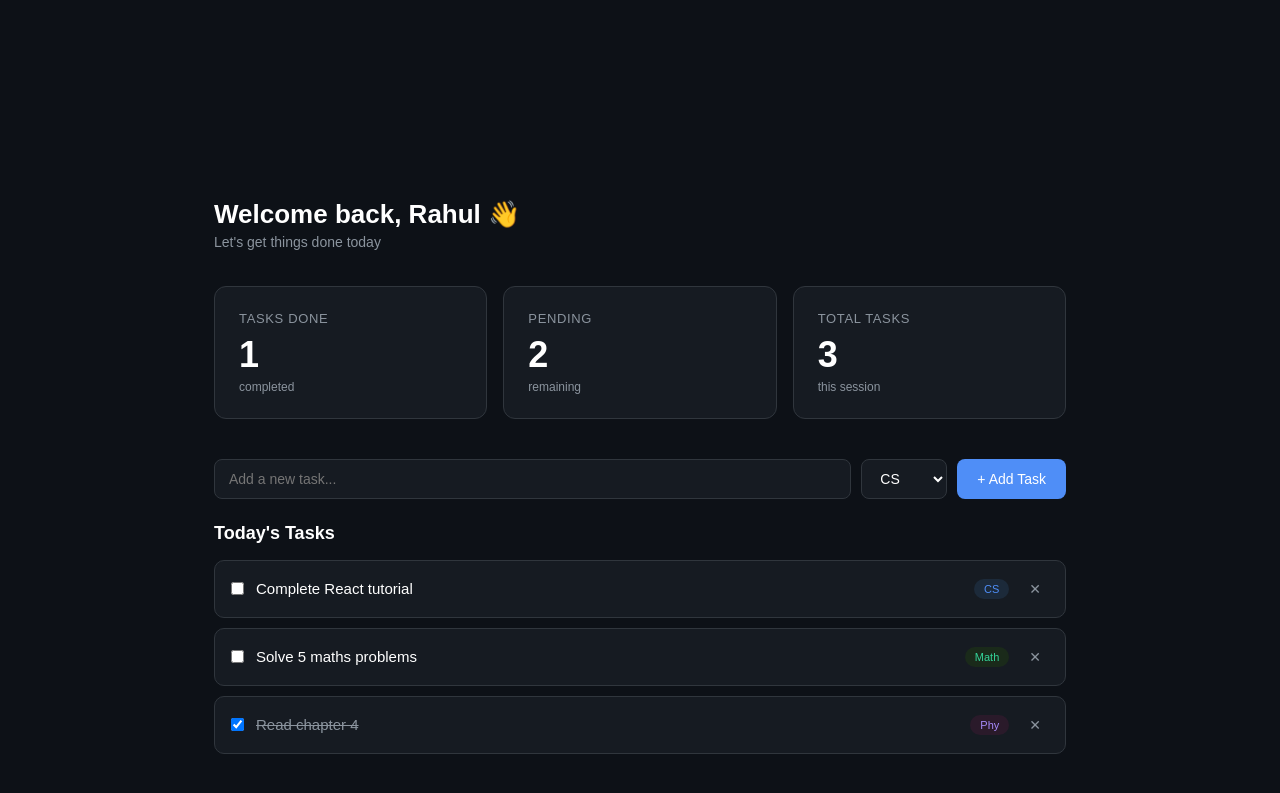
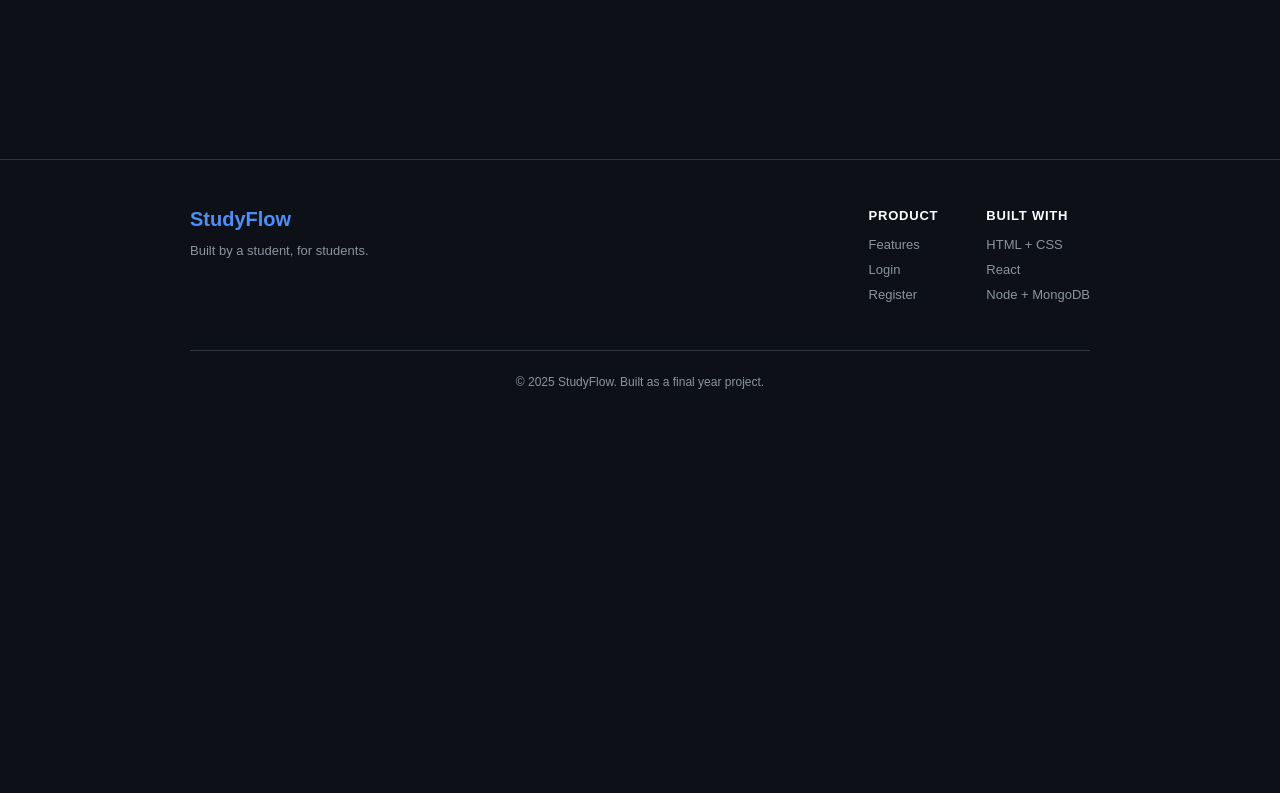
Before and after one commit to Sagar-bora/studyflow-planner, a React (Create React App) app: page / in a window 1280 px wide. Shown: the part 946-1739 px from the top of the page. After the commit the page ends 1359 px from the top, so only its background shows below. Built offline with nearby package versions, Linux system fonts and the light colour scheme.

Commit message:
Footer component, full review done

```diff
--- a/src/App.js
+++ b/src/App.js
@@ -2,7 +2,7 @@ import React from 'react'
 import Navbar from './components/Navbar'
 import Hero from './components/Hero'
 import Features from './components/Features'
-import Dashboard from './components/Dashboard'
+import Footer from './components/Footer'
 
 function App() {
   return (
@@ -13,7 +13,7 @@ function App() {
         subtitle="Organise your subjects, track progress, and share notes with your classmates. All in one place."
       />
       <Features />
-      <Dashboard />
+      <Footer />
     </div>
   )
 }
--- /dev/null
+++ b/src/components/Footer.js
@@ -0,0 +1,46 @@
+import React from 'react'
+
+function Footer() {
+  return (
+    <footer>
+
+      <div className="footer-top">
+
+        {/* Left side — brand */}
+        <div className="footer-brand">
+          <div className="footer-logo">StudyFlow</div>
+          <p className="footer-tagline">
+            Built by a student, for students.
+          </p>
+        </div>
+
+        {/* Right side — links */}
+        <div className="footer-links">
+
+          <div className="footer-col">
+            <p className="footer-col-title">Product</p>
+            <a href="#">Features</a>
+            <a href="#">Login</a>
+            <a href="#">Register</a>
+          </div>
+
+          <div className="footer-col">
+            <p className="footer-col-title">Built with</p>
+            <a href="#">HTML + CSS</a>
+            <a href="#">React</a>
+            <a href="#">Node + MongoDB</a>
+          </div>
+
+        </div>
+
+      </div>
+
+      <div className="footer-bottom">
+        <p>© 2025 StudyFlow. Built as a final year project.</p>
+      </div>
+
+    </footer>
+  )
+}
+
+export default Footer
```
